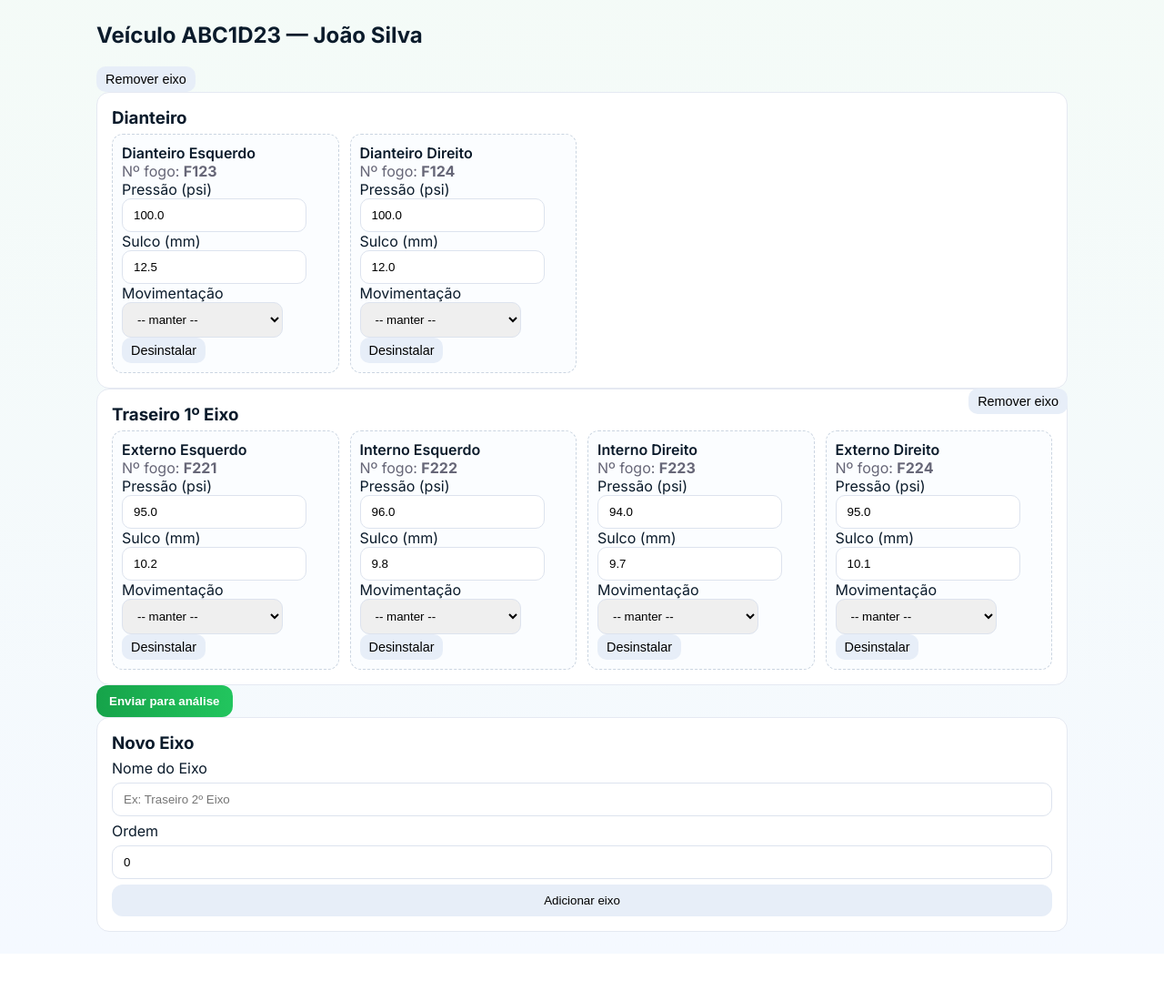
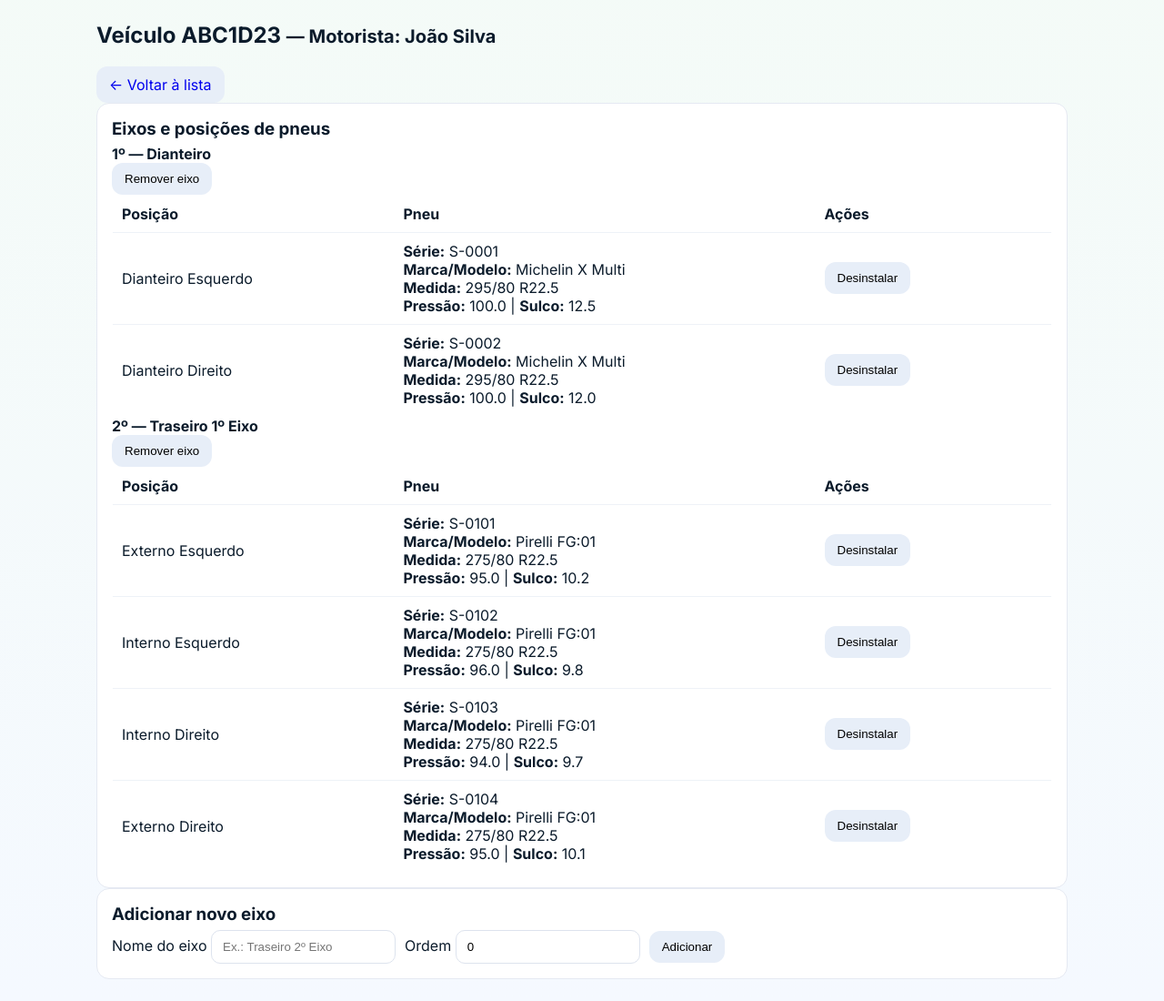
Before and after one commit to AmandaSserena/PneuTrack, a Flask app: page /veiculo/1 in a window 1280 px wide. Shown: the part 58-1158 px from the top of the page at 91% size. Before the commit the page ends 1082 px from the top, so only its background shows below. Run offline with Flask 3, Linux system fonts and the light colour scheme; a user stored in the database is signed in.

Commit message:
Refactor templates and improve UI for vehicle management and inspection processes

```diff
--- a/templates/veiculo_detail.html
+++ b/templates/veiculo_detail.html
@@ -1,67 +1,87 @@
-
 {% extends "base.html" %}
 {% block content %}
-<h2>Veículo {{ v.placa }} — {{ v.motorista }}</h2>
-<form method="post" action="{{ url_for('atualizar_pneus', vid=v.id) }}">
-  {% for e in eixos %}
-<form method='post' action='{{ url_for("eixo_excluir", eid=e.id) }}' onsubmit="return confirm('Remover eixo?')" style='float:right'>
-  <button class='btn small'>Remover eixo</button>
-</form>
-  <div class="card">
-    <h3>{{ e.nome }}</h3>
-    <div class="pneu-grid">
-      {% for p in grouped.get(e.id, []) %}
-      <div class="pneu">
-        <div class="pneu-title">{{ p.pos_label }}</div>
-        {% if p.pneu %}
-          <div class="pneu-meta">Nº fogo: <strong>{{ p.pneu.numero_fogo or '-' }}</strong></div>
-          <label>Pressão (psi)</label>
-          <input name="pressao_{{p.id}}" type="number" step="0.1" value="{{ p.pneu.pressao }}">
-          <label>Sulco (mm)</label>
-          <input name="sulco_{{p.id}}" type="number" step="0.1" value="{{ p.pneu.sulco }}">
-          <label>Movimentação</label>
-          <select name="mov_{{p.id}}">
-            <option value="">-- manter --</option>
-            <option value="rodizio">Feito rodízio</option>
-            <option value="conserto">Foi para o conserto</option>
-            <option value="recapagem">Foi para a recapagem</option>
-            <option value="estoque">Foi para o estoque</option>
-            <option value="vendido">Foi vendido</option>
-            <option value="sucateado">Foi sucateado</option>
-          </select>
-<form method='post' action='{{ url_for("desinstalar_pneu", vid=v.id, pid=p.id) }}' onsubmit="return confirm('Desinstalar pneu?')">
-  <button class='btn small'>Desinstalar</button>
-</form>
-        {% else %}
-          <div class="pneu-meta"><em>Sem pneu instalado</em></div>
-<a class='btn small outline' href='{{ url_for("instalar_pneu", vid=v.id, pid=p.id) }}'>Instalar pneu</a>
-        {% endif %}
+
+<h2 class="h4 mb-3">
+  Veículo {{ v.placa }}
+  <small class="text-muted">— Motorista: {{ v.motorista }}</small>
+</h2>
+
+<nav class="mb-3 d-flex gap-2 flex-wrap">
+  <a class="btn btn-sm btn-outline-secondary" href="{{ url_for('veiculos_list') }}">← Voltar à lista</a>
+</nav>
+
+<section class="card p-3 mb-4">
+  <h3 class="h6 mb-3">Eixos e posições de pneus</h3>
+
+  {% for ex in eixos %}
+    <div class="border rounded p-2 mb-3">
+      <div class="d-flex justify-content-between align-items-center mb-2">
+        <strong>{{ ex.ordem }}º — {{ ex.nome }}</strong>
+        <form method="post" action="{{ url_for('eixo_excluir', eid=ex.id) }}" onsubmit="return confirm('Remover este eixo?');">
+          <button class="btn btn-sm btn-outline-danger">Remover eixo</button>
+        </form>
       </div>
-      {% endfor %}
+
+      <div class="table-responsive">
+        <table class="table table-sm table-bordered align-middle mb-2">
+          <thead>
+            <tr>
+              <th style="width:30%">Posição</th>
+              <th>Pneu</th>
+              <th style="width:260px">Ações</th>
+            </tr>
+          </thead>
+          <tbody>
+            {% for pos in grouped.get(ex.id, []) %}
+              <tr>
+                <td>{{ pos.pos_label }}</td>
+                <td>
+                  {% if pos.pneu %}
+                    <div class="small">
+                      <div><b>Série:</b> {{ pos.pneu.numero_serie or '-' }}</div>
+                      <div><b>Marca/Modelo:</b> {{ pos.pneu.marca or '-' }} {{ pos.pneu.modelo or '' }}</div>
+                      <div><b>Medida:</b> {{ pos.pneu.medida or '-' }}</div>
+                      <div><b>Pressão:</b> {{ pos.pneu.pressao }} | <b>Sulco:</b> {{ pos.pneu.sulco }}</div>
+                    </div>
+                  {% else %}
+                    <span class="text-muted">[vazio]</span>
+                  {% endif %}
+                </td>
+                <td class="d-flex gap-2">
+                  {% if pos.pneu %}
+                    <form method="post" action="{{ url_for('desinstalar_pneu', vid=v.id, pid=pos.id) }}">
+                      <button class="btn btn-sm btn-warning">Desinstalar</button>
+                    </form>
+                  {% else %}
+                    <a class="btn btn-sm btn-primary" href="{{ url_for('instalar_pneu', vid=v.id, pid=pos.id) }}">
+                      Instalar pneu
+                    </a>
+                  {% endif %}
+                </td>
+              </tr>
+            {% endfor %}
+          </tbody>
+        </table>
+      </div>
     </div>
-  </div>
   {% endfor %}
-  <button class="btn success" type="submit">Enviar para análise</button>
-</form>
-<div class='card'>
-  <h3>Novo Eixo</h3>
-  <form method='post' action='{{ url_for("eixo_novo", vid=v.id) }}' class='form'>
-    <label>Nome do Eixo</label>
-    <input name='nome' placeholder='Ex: Traseiro 2º Eixo'>
-    <label>Ordem</label>
-    <input name='ordem' type='number' value='0'>
-    <button class='btn'>Adicionar eixo</button>
+</section>
+
+<section class="card p-3">
+  <h3 class="h6 mb-3">Adicionar novo eixo</h3>
+  <form method="post" action="{{ url_for('eixo_novo', vid=v.id) }}" class="row g-2 align-items-end">
+    <div class="col-sm-6">
+      <label class="form-label">Nome do eixo</label>
+      <input class="form-control" type="text" name="nome" placeholder="Ex.: Traseiro 2º Eixo" required>
+    </div>
+    <div class="col-sm-3">
+      <label class="form-label">Ordem</label>
+      <input class="form-control" type="number" name="ordem" min="0" value="0">
+    </div>
+    <div class="col-sm-3">
+      <button class="btn btn-success w-100">Adicionar</button>
+    </div>
   </form>
-</div>
+</section>
+
 {% endblock %}
-
-<div class="card">
-  <h3>Anexos do veículo</h3>
-  <form method="post" action="{{ url_for('upload_veiculo', vid=v.id) }}" enctype="multipart/form-data" class="row" style="gap:8px">
-    <input type="file" name="arquivo" required>
-    <button class="btn">Enviar</button>
-  </form>
-</div>
-<form method="post" action="{{ url_for('inspecao_nova', vid=v.id) }}">
-  <button class="btn primary">Nova Inspeção (Checklist)</button>
-</form>
```
Also changed, not shown: templates/borracheiro_dashboard.html (+13 -7 lines), templates/fila.html (+34 -8 lines), templates/gestor_dashboard.html (+51 -51 lines), templates/inspecao.html (+48 -26 lines), app.py (line endings or trailing spaces), pneutrack.db.
